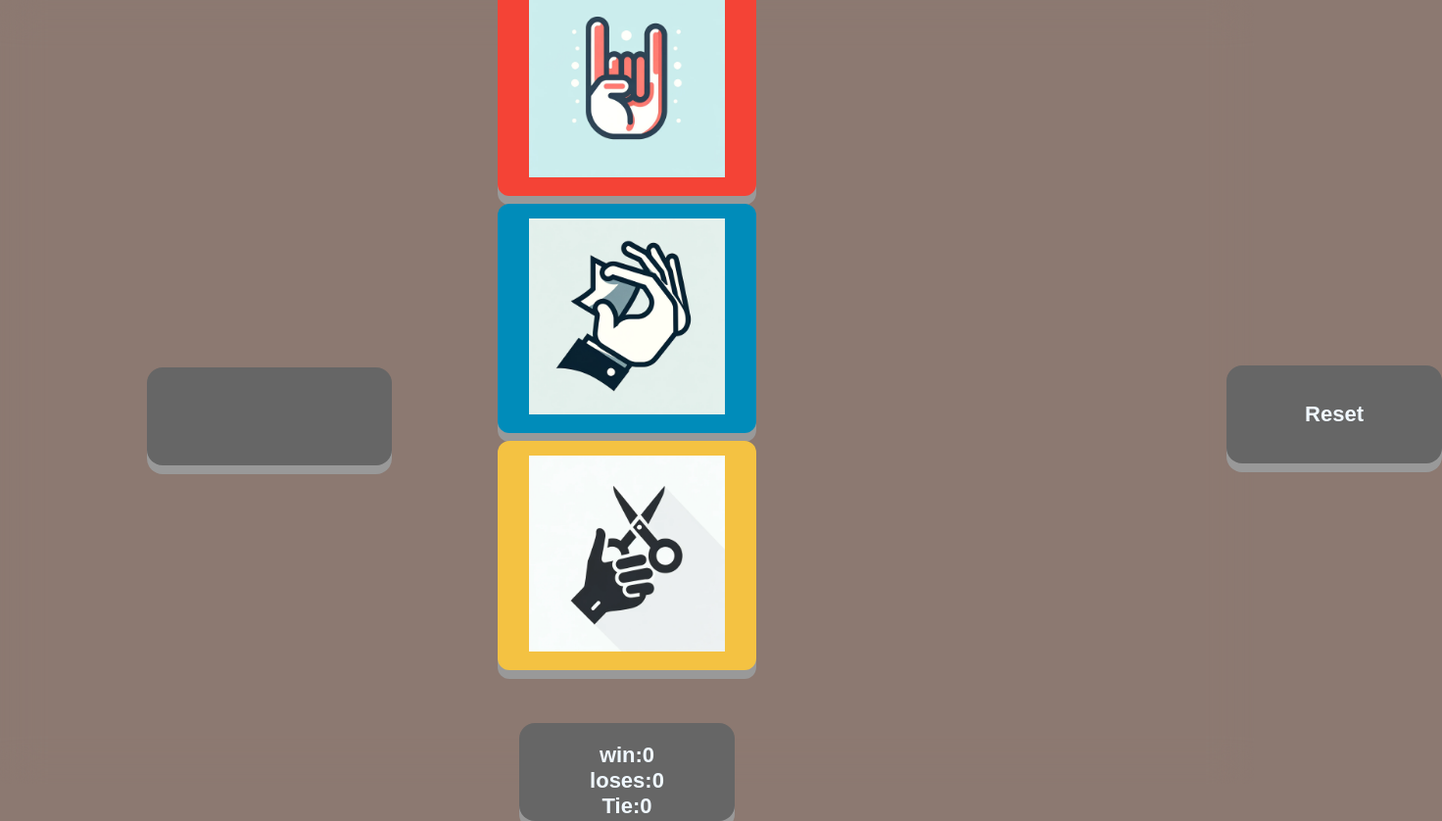
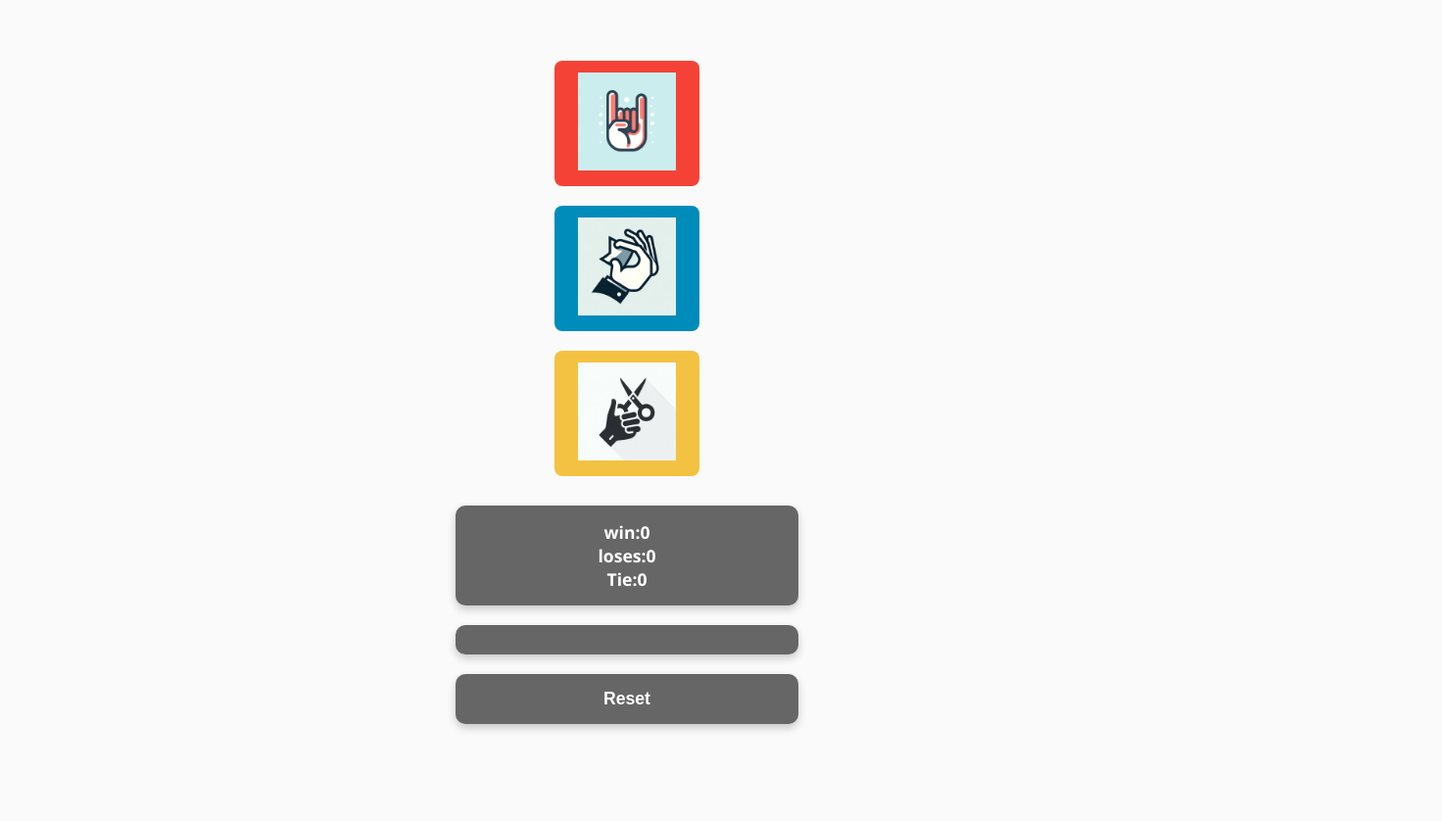
Before and after one commit to sam-xec/Ludus.github.io, a plain HTML site: page index.html in a window 1280 px wide. Shown: the whole page at 98% size, 1472 px wide, since content can reach past the window. After the commit the page ends 800 px from the top, so only its background shows below. Drawn offline with Linux system fonts and the light colour scheme.

Commit message:
Update game.css

```diff
--- a/game.css
+++ b/game.css
@@ -1,4 +1,4 @@
-/* game.css */
+/* game.css - Professional and Responsive Design */
 
 /* Basic Reset */
 * {
@@ -7,110 +7,89 @@
     box-sizing: border-box;
 }
 
+/* Body and Global Styles */
 body {
-    font-family: 'Arial', sans-serif;
-    background-color:rgb(112, 88, 78,0.8);
+    font-family: 'Segoe UI', Tahoma, Geneva, Verdana, sans-serif;
+    background-color: #fafafa;
     display: flex;
     flex-direction: column;
     align-items: center;
     justify-content: center;
     height: 100vh;
     text-align: center;
-    backdrop-filter: blur(20px);
-
 }
 
+/* Button Styles */
 button {
-    background-color: #4CAF50; /* Green */
+    background-color: #4CAF50; /* Default Green */
+    color: white;
     border: none;
-    color: white;
-    padding: 15px 32px;
-    text-align: center;
-    text-decoration: none;
-    display: inline-block;
-    font-size: 16px;
-    margin: 4px 2px;
+    padding: 12px 24px;
+    margin: 10px;
+    border-radius: 8px;
+    font-size: 1rem;
     cursor: pointer;
-    border-radius: 12px;
-    box-shadow: 0 9px #999;
+    transition: background-color 0.3s, transform 0.2s;
 }
 
-button:hover {background-color: #3e8e41}
+button:hover {
+    background-color: #3e8e41;
+}
 
 button:active {
-  background-color: #3e8e41;
-  box-shadow: 0 5px #666;
-  transform: translateY(4px);
+    transform: scale(0.95);
 }
 
-/* Additional Styles for Different Buttons */
-#rock-button {
-    background-color: #f44336; /* Red */
-}
+/* Specific Button Colors */
+#rock-button { background-color: #f44336; } /* Red */
+#paper-button { background-color: #008CBA; } /* Blue */
+#scissor-button { background-color: #f4c242; } /* Yellow */
 
-#paper-button {
-    background-color: #008CBA; /* Blue */
-}
-
-#scissor-button {
-    background-color: #f4c242; /* Yellow */
-}
-
-button img{
-    width: 200px;
-    height: 200px;
+/* Image Styles */
+button img {
+    width: 100px;
+    height: 100px;
     object-fit: cover;
 }
 
-.result{
-    height: 100px;
-    width: 220px;
-    color: aliceblue;
-    margin-top: 50px;
+/* Result Box Styles */
+.result, .computerMove, .player {
     background-color: #666;
-    border-radius: 1rem;
-    border: none;
-    text-align: center;
-    font-size: 22px;
-    font-weight: bolder;
-    padding: 20px 20px;
-    box-shadow: 0 9px #999;
+    color: white;
+    border-radius: 10px;
+    padding: 15px;
+    margin-top: 20px;
+    font-size: 1.1rem;
+    font-weight: bold;
+    box-shadow: 0 4px 8px rgba(0, 0, 0, 0.2);
+    width: 90%;
+    max-width: 350px;
 }
-.computerMove{
-    height: 100px;
-    width: 250px;
-    color: aliceblue;
-    margin-top: 50px;
-    background-color: #666;
-    border-radius: 1rem;
-    border: none;
-    text-align: center;
-    font-size: 21px;
-    font-weight: bolder;
-    padding: 20px 0px;
-    position: absolute;
-    left: 150px;
-    box-shadow: 0 9px #999;
+
+/* Hover Effect for Player Box */
+.player:hover {
+    background-color: #555;
 }
-.player{
-    height: 100px;
-    width: 220px;
-    color: aliceblue;
-    margin-top: 50px;
-    background-color: #666;
-    border-radius: 1rem;
-    border: none;
-    text-align: center;
-    font-size: 22px;
-    font-weight: bolder;
-    padding: 20px 20px;
-    position: absolute;
-    left: 1250px;
 
+/* Media Queries for Responsive Design */
+@media (max-width: 768px) {
+    button, .result, .computerMove, .player {
+        font-size: 1rem;
+        padding: 10px;
+    }
+
+    button img {
+        width: 80px;
+        height: 80px;
+    }
 }
-.player:hover  {background-color: #a23c05}
-@media (max-width:450px)  {
- body{
-    background-color: #f44336;
- }
+
+@media (max-width: 450px) {
+    body {
+        background-color: #f44336;
+    }
+
+    button, .result, .computerMove, .player {
+        font-size: 0.9rem;
+    }
 }
```
